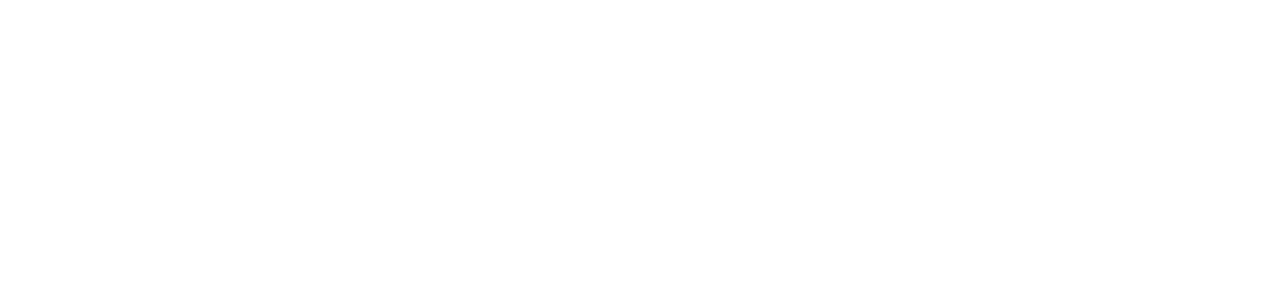
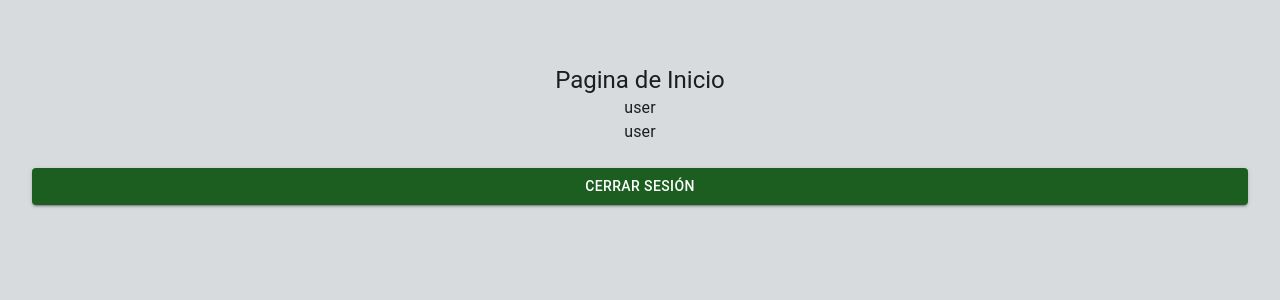
Before and after one commit to AdoxNotFound/soybeans-frontend, a React (Vite) app: page /industry in a window 1280 px wide. Before the commit this address had no page. Shown: the top 300 px of the page. Built offline with nearby package versions, Linux system fonts and the light colour scheme.

Commit message:
routes basic

```diff
--- a/src/App.jsx
+++ b/src/App.jsx
@@ -3,6 +3,9 @@
 import { ApiProvider } from './components/context/ApiContext';
 import HomePage from './pages/HomePage';
 import AutoLogout from './components/AutoLogout';
+import LoginPage from './pages/LoginPage';
+import AdminHomePage from './pages/AdminHomePage';
+import IndustryHomePage from './pages/IndustryHomePage';
 
 function App() {
 
@@ -12,7 +15,10 @@
     <ApiProvider>
         <BrowserRouter>
           <Routes>
-            <Route path='/' element={<HomePage/>} />
+            <Route path='/' element={<LoginPage/>} />
+            <Route path='/admin' element={<AdminHomePage/>} />
+            <Route path='/industry' element={<IndustryHomePage/>} />
+            <Route path='/*' element={<LoginPage/>} />
           </Routes>
         </BrowserRouter>
         <AutoLogout logoutTime={logoutTime}/>
--- a/src/pages/AdminHomePage.jsx
+++ b/src/pages/AdminHomePage.jsx
@@ -3,13 +3,22 @@
 import useToken from '../services/useToken';
 import LoginPage from './LoginPage';
 import { Typography, Box, Button } from '@mui/material';
+import { useApiContext } from '../components/context/ApiContext';
+import { useNavigate } from 'react-router-dom'; // Importa useNavigate para redireccionar
 
 const AdminHomePage = () => {
   const {tokens, setTokens, clearTokens } = useToken();
 
-  if (!tokens) {
-    {return <LoginPage setToken={setTokens}/>}
-  }
+  const { settings } = useApiContext();
+
+  const navigate = useNavigate(); // Obtiene la función navigate
+
+  const handleLogout = () => {
+    // Llama a la función para limpiar los tokens o las credenciales de usuario
+    clearTokens();
+    // Redirige al usuario a la página de inicio de sesión
+    navigate('/');
+  };
 
   return (
     <div>
@@ -26,15 +35,15 @@
         <Typography component="h1" variant="h5">
           Pagina de Inicio
         </Typography>
-        <Box component="form" noValidate onSubmit={handleSubmit} sx={{ mt: 1 }}>
             <Typography>
-                Nombre de usuario
+            {settings.username}
             </Typography>
             <Typography>
-                Tipo de usuario
+            {settings.role}
             </Typography>
           <Button
           type='button'
+          onClick={handleLogout} // Llama a la función handleLogout al hacer clic
           fullWidth
           variant="contained"
           sx={{ mt: 3, mb: 2 }}
@@ -42,7 +51,6 @@
           Cerrar sesión
           </Button>
         </Box>
-      </Box>
     </div>
   );
 };
--- a/src/pages/IndustryHomePage.jsx
+++ b/src/pages/IndustryHomePage.jsx
@@ -0,0 +1,57 @@
+import React from 'react'
+import CssBaseline from '@mui/material/CssBaseline';
+import useToken from '../services/useToken';
+import LoginPage from './LoginPage';
+import { Typography, Box, Button } from '@mui/material';
+import { useApiContext } from '../components/context/ApiContext';
+import { useNavigate } from 'react-router-dom'; // Importa useNavigate para redireccionar
+
+const IndustryHomePage = () => {
+    const {tokens, setTokens, clearTokens } = useToken();
+
+    const { settings } = useApiContext();
+    const navigate = useNavigate(); // Obtiene la función navigate
+
+    const handleLogout = () => {
+      // Llama a la función para limpiar los tokens o las credenciales de usuario
+      clearTokens();
+      // Redirige al usuario a la página de inicio de sesión
+      navigate('/');
+    };
+
+    return (
+      <div>
+        <CssBaseline />
+        <Box
+          sx={{
+            my: 8,
+            mx: 4,
+            display: 'flex',
+            flexDirection: 'column',
+            alignItems: 'center',
+          }}
+        >
+          <Typography component="h1" variant="h5">
+            Pagina de Inicio
+          </Typography>
+              <Typography>
+              {settings.username}
+              </Typography>
+              <Typography>
+              {settings.role}
+              </Typography>
+            <Button
+            type='button'
+            onClick={handleLogout} // Llama a la función handleLogout al hacer clic
+            fullWidth
+            variant="contained"
+            sx={{ mt: 3, mb: 2 }}
+            >
+            Cerrar sesión
+            </Button>
+          </Box>
+      </div>
+  );
+};
+
+export default IndustryHomePage;
--- a/src/pages/LoginPage.jsx
+++ b/src/pages/LoginPage.jsx
@@ -6,11 +6,15 @@
 import LoginForm from '../components/login/LoginForm';
 import { userLogin, userReconection } from '../services/authService';
 import { useApiContext } from '../components/context/ApiContext';
+import { useNavigate } from 'react-router-dom'; // Importa useNavigate
+import useToken from '../services/useToken';
 
-const LoginPage = ({ setToken }) => {
+const LoginPage = () => {
   const [username, setUsername] = useState('');
   const [password, setPassword] = useState('');
   const { updateSettings } = useApiContext();
+  const {tokens, setTokens, clearTokens } = useToken();
+  const navigate = useNavigate(); // Obtiene la función navigate
 
   const handleSubmit = async (e) => {
     e.preventDefault();
@@ -25,7 +29,7 @@
 
         if (data.data.token && data.data.user) {
           // Guarda la sesión
-          setToken(data.data.token);
+          setTokens(data.data.token);
 
           // guardardo de los parametros iniciales
           updateSettings({
@@ -34,10 +38,18 @@
             role: data.data.user.role,
           });
 
+/*
           if (data.data.user.role === 'industria') {
             await fetchUserReconection(data.data.token_type + ' ' + data.data.token);
           } else {
             console.log('Otro tipo de usuario');
+          }
+*/
+          // Redirige al usuario a la página de inicio correspondiente
+          if (data.data.user.role === 'administrador') {
+            navigate('/admin');
+          } else if (data.data.user.role === 'industria') {
+            navigate('/industry');
           }
 
         } else {
--- a/src/services/sendRequest.js
+++ b/src/services/sendRequest.js
@@ -35,5 +35,4 @@
     console.error('Axios Response Error:', error);
     return Promise.reject(error);
   });
-
 */
```
